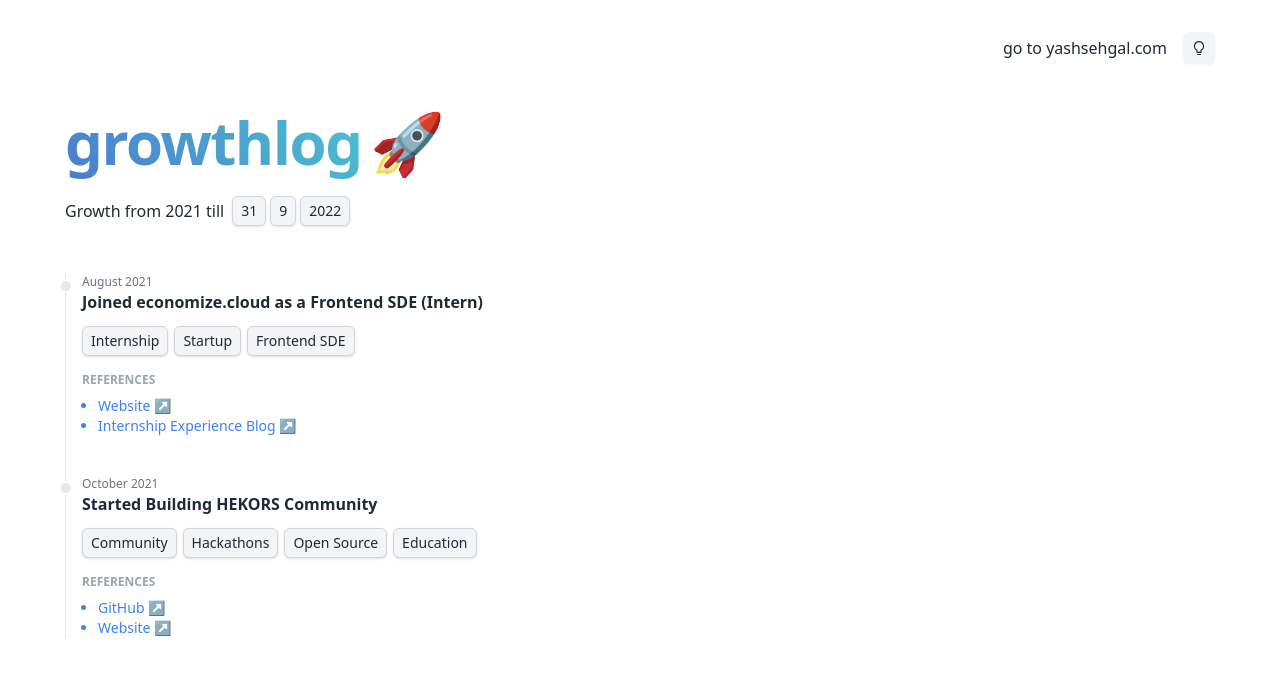
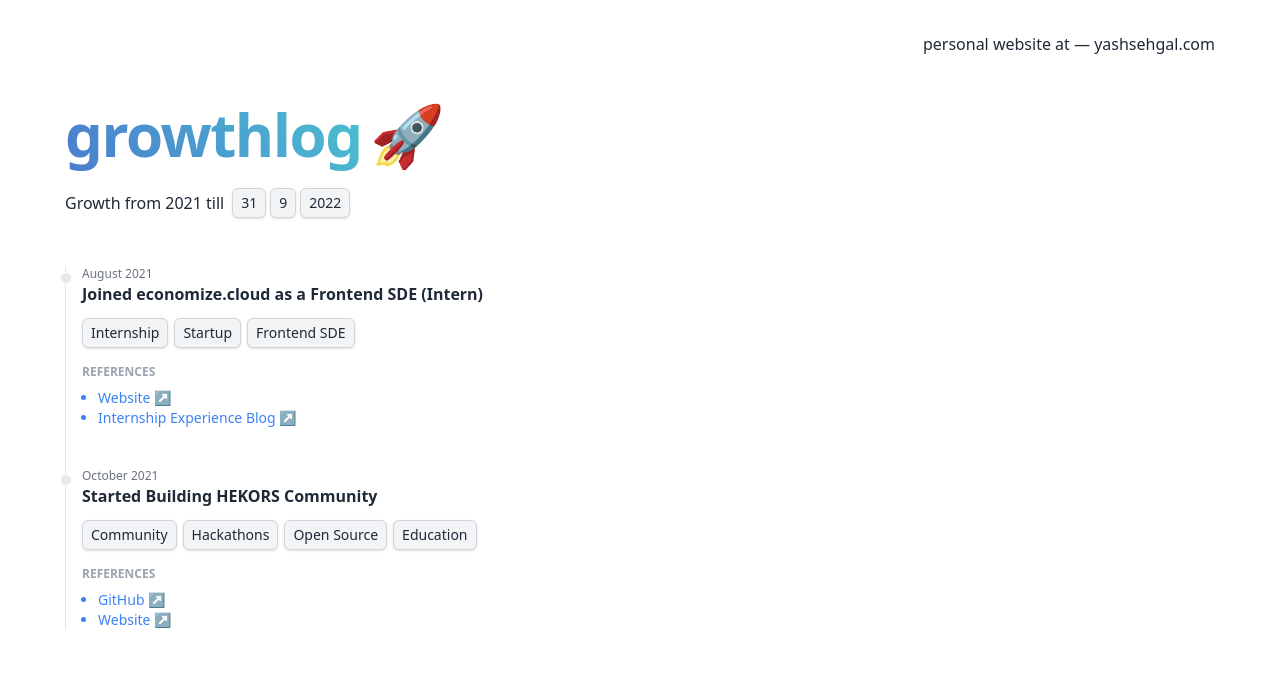
Before and after one commit to yashsehgal/growthlog, a Next.js app: page / in a window 1280 px wide. Shown: the top 674 px of the page. Built offline with nearby package versions, Linux system fonts and the light colour scheme.

Commit message:
fix: personal website text

```diff
--- a/components/Navbar.tsx
+++ b/components/Navbar.tsx
@@ -1,12 +1,10 @@
-import DarkLightModeSwitch from "./DarkLightModeSwitch";
 
 export default function Navbar() {
     return (
         <div className="navbar-content-wrapper mt-8 mb-6 w-full h-auto flex flex-row gap-4 items-center justify-end text-gray-800 hover:text-gray-600 dark:text-gray-300 dark:hover:text-gray-200">
             <a href="https://yashsehgal.com" rel="noreferrer" target="_blank">
-                <h4 className="portfolio-logo-link-content-wrapper">{"go to yashsehgal.com"}</h4>
+                <h4 className="portfolio-logo-link-content-wrapper">{"personal website at — yashsehgal.com"}</h4>
             </a>
-            <DarkLightModeSwitch />
         </div>
     )
 }
```
